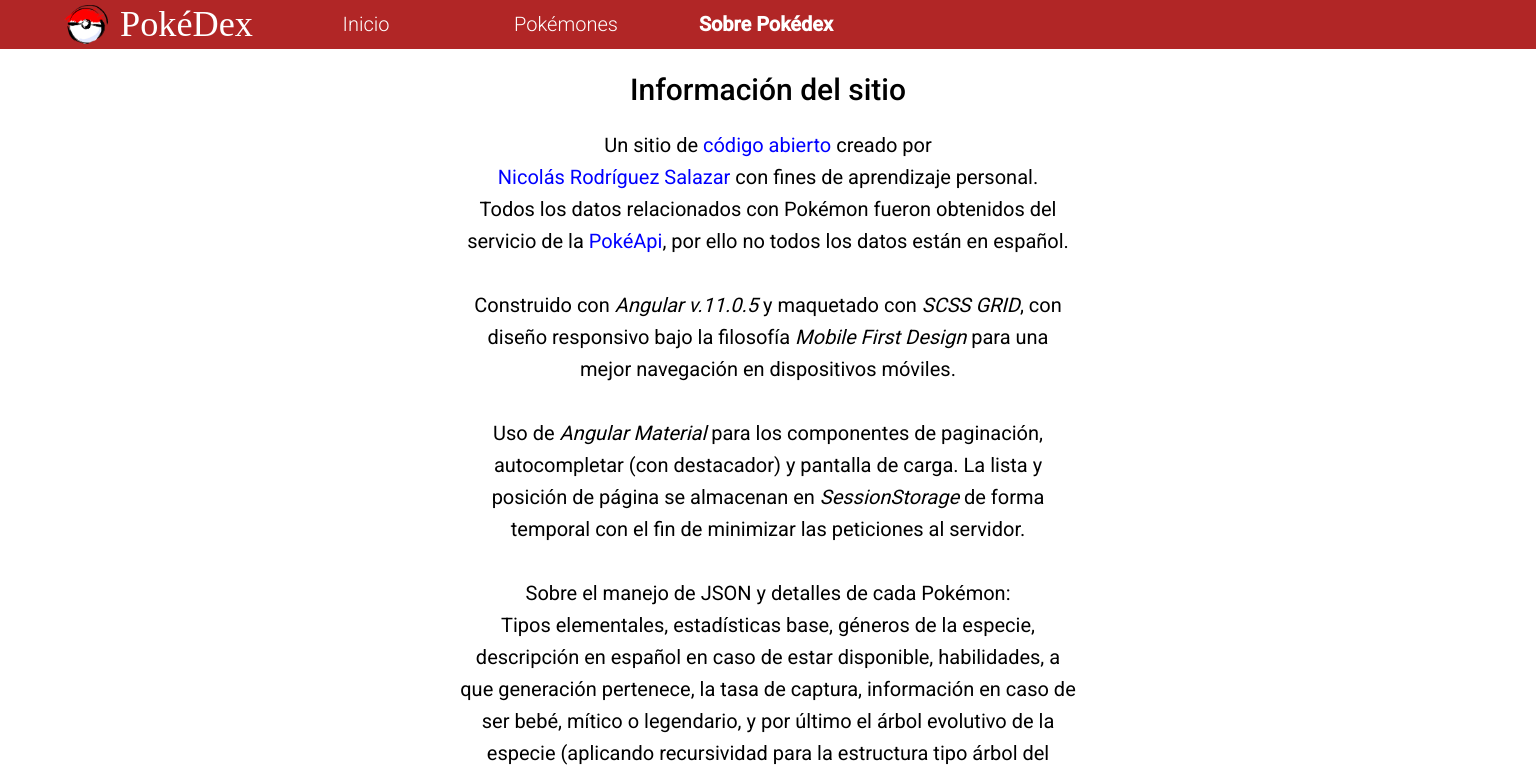
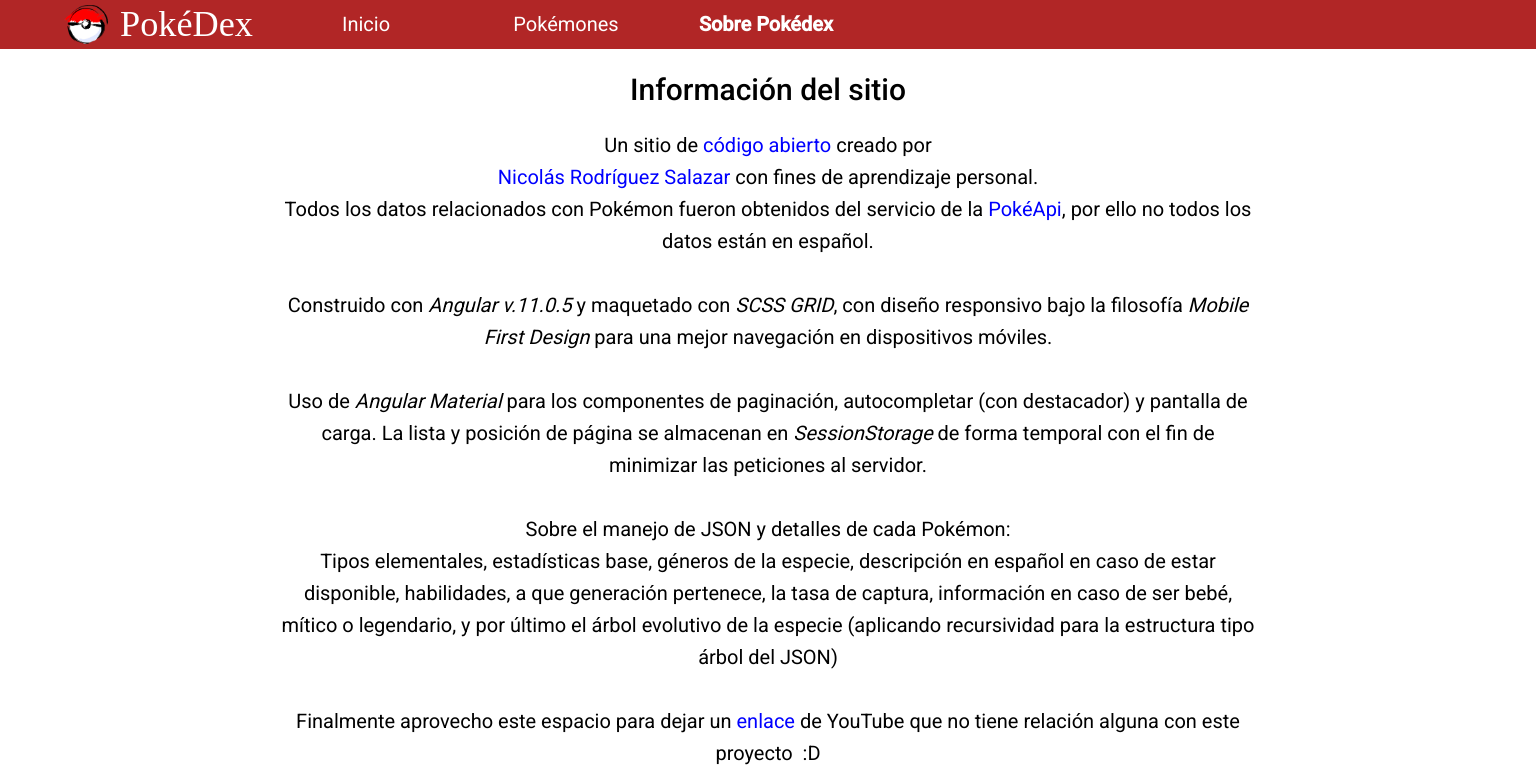
Before and after one commit to swtnicolas/pokedex, an Angular app: page /sobre-pokedex in a window 1536 px wide. Shown: the top 774 px of the page. Built offline with nearby package versions, Linux system fonts and the light colour scheme; a web font is replaced by a local one.

Commit message:
about and navbar fixed

```diff
--- a/src/app/components/about/about.component.scss
+++ b/src/app/components/about/about.component.scss
@@ -64,7 +64,7 @@
     background-color: $predominante;
   }
   .containerText {
-    margin: 10px 460px 35px;
+    margin: 10px 280px 35px;
   }
 }
 
@@ -74,6 +74,6 @@
     background-color: $predominante;
   }
   .containerText {
-    margin: 10px 810px 35px;
+    margin: 10px 430px 35px;
   }
 }
--- a/src/app/components/navbar/navbar.component.scss
+++ b/src/app/components/navbar/navbar.component.scss
@@ -129,11 +129,11 @@
       font-size: 20px;
       text-decoration: none;
       color: $titulo;
-      font-weight: 200;
+      font-weight: 400;
       &:hover {
         color: $hover !important;
         background-color: $predominante2;
-        font-weight: 400;
+        font-weight: 500;
       }
     }
   }
```
